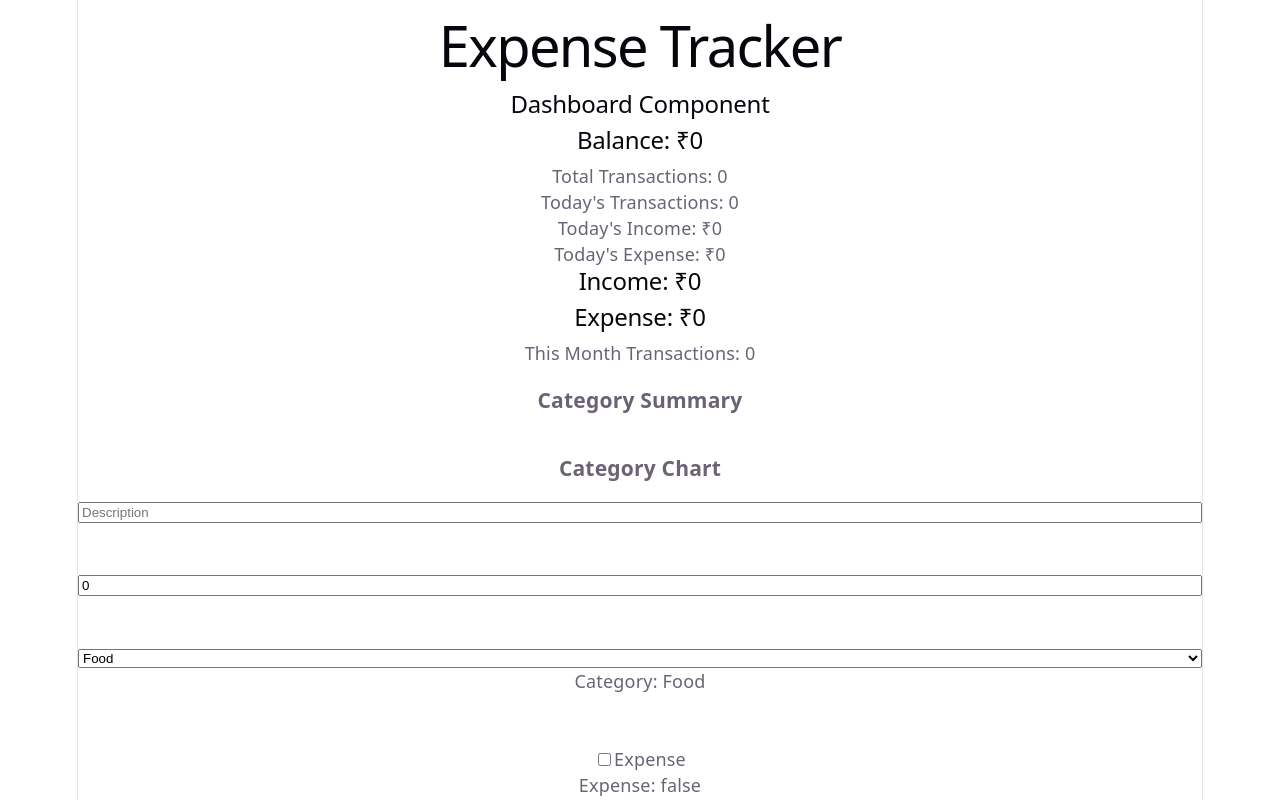
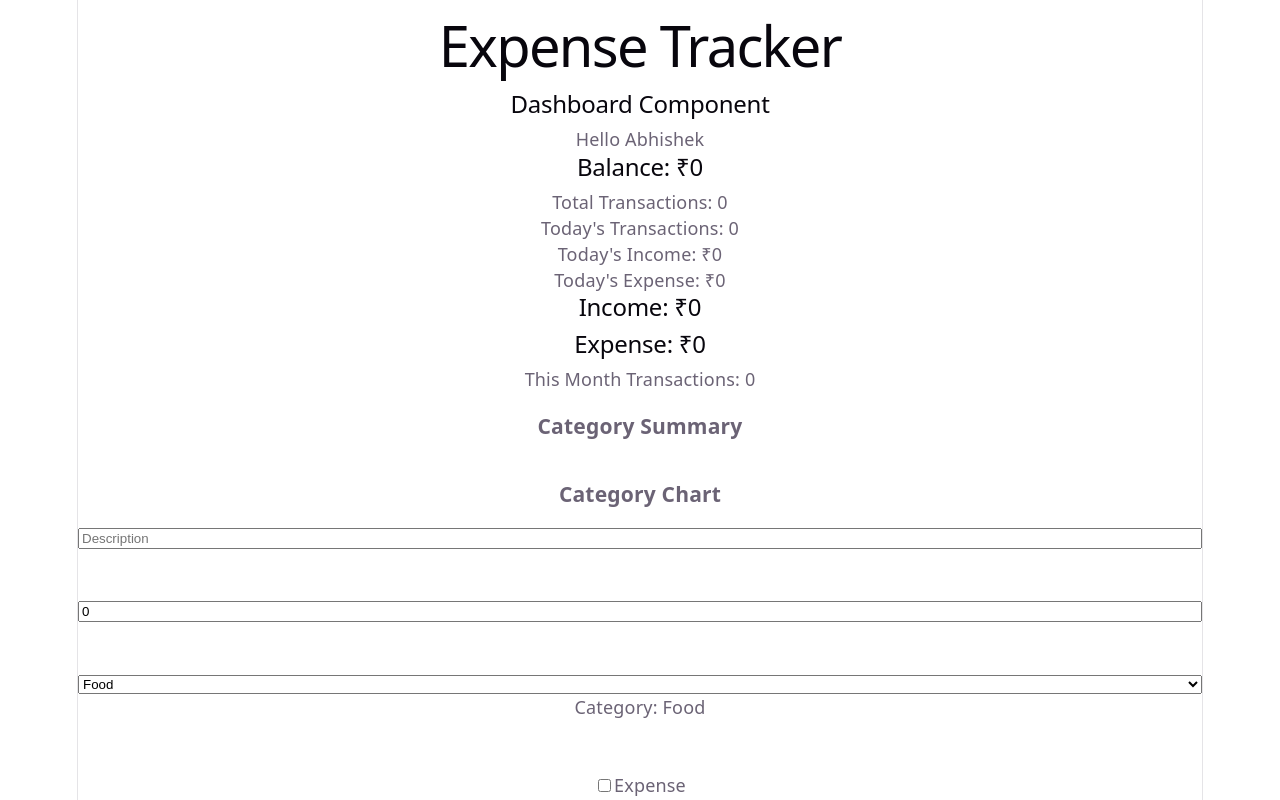
Before and after one commit to abhi12012/expense-tracker-react, a React (Vite) app in the folder expense-tracker-react/: page / in a window 1280 px wide. Shown: the top 800 px of the page. Built offline with nearby package versions, Linux system fonts and the light colour scheme.

Commit message:
Pass data to dashboard using props

```diff
--- a/expense-tracker-react/src/components/Dashboard.jsx
+++ b/expense-tracker-react/src/components/Dashboard.jsx
@@ -1,7 +1,8 @@
-function Dashboard() {
+function Dashboard(props) {
   return (
     <>
       <h2>Dashboard Component</h2>
+      <p>Hello Abhishek</p>
     </>
   );
 }
```
